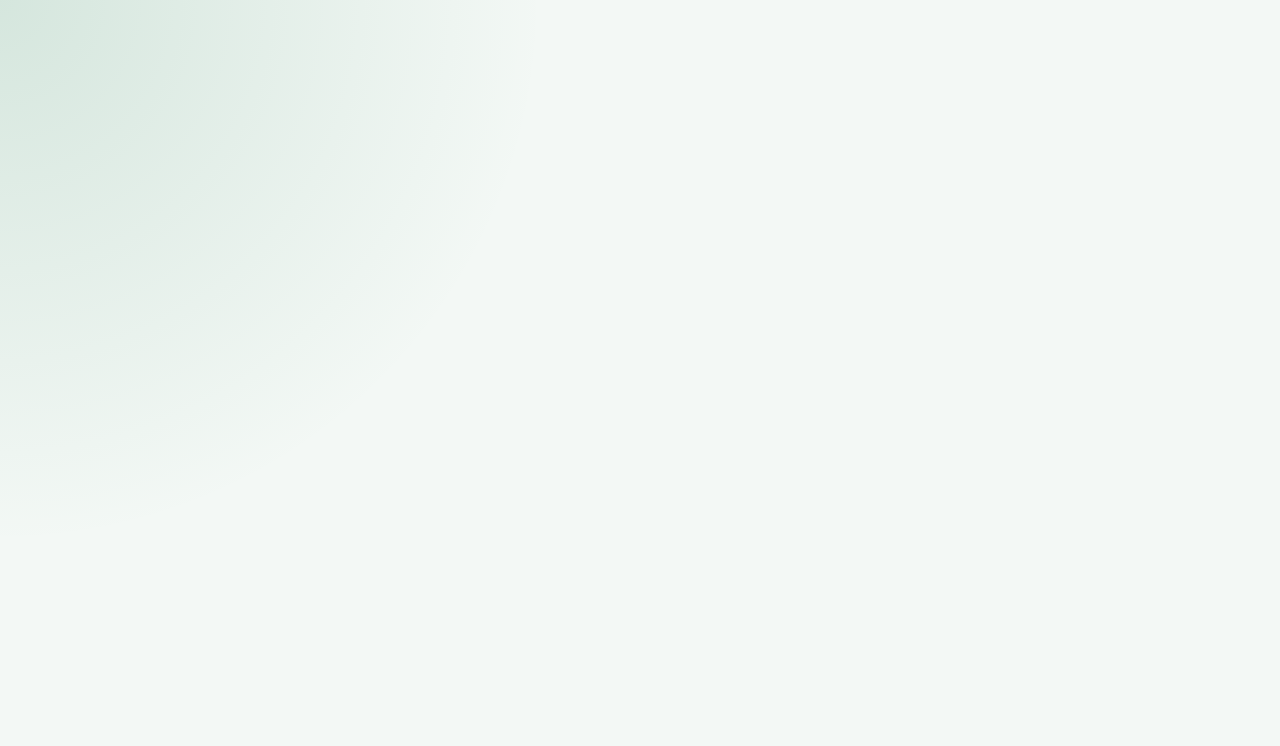
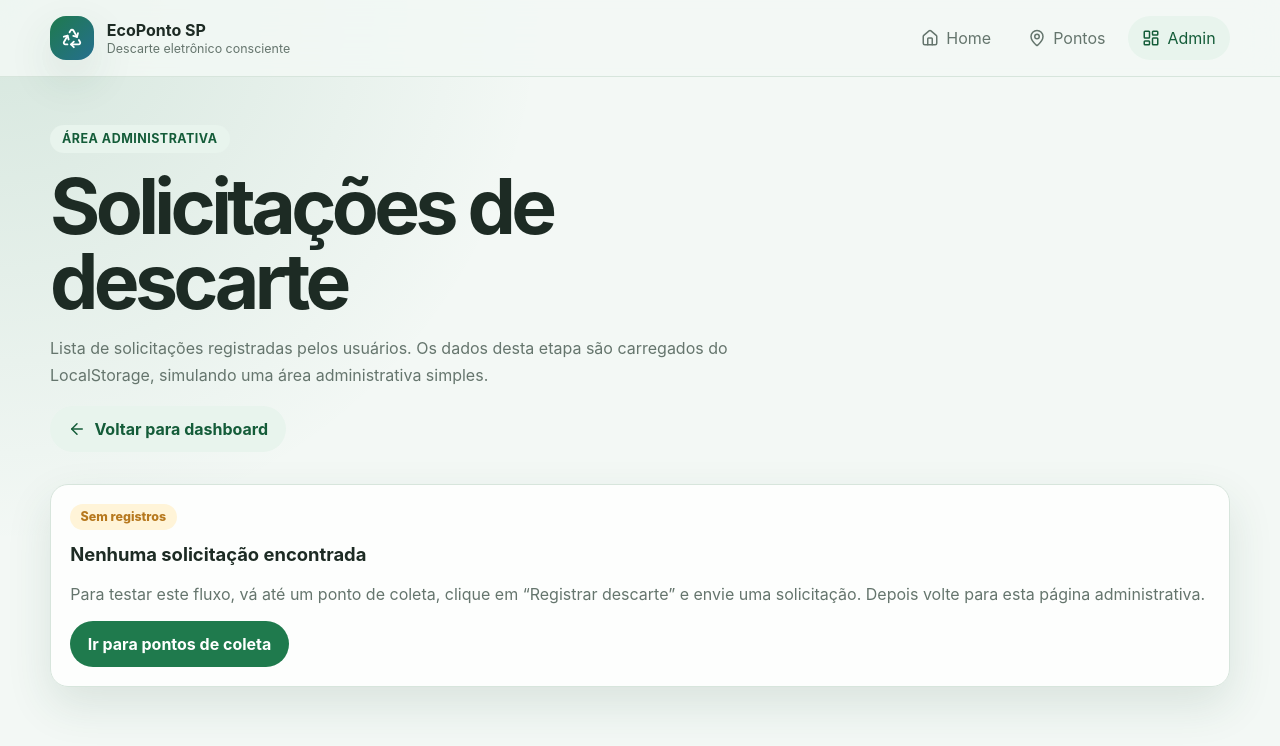
Before and after one commit to FelipeHolandaNovelino/ecoponto-sp, a React (Vite) app: page /admin/solicitacoes in a window 1280 px wide. Before the commit this address had no page. Shown: the top 746 px of the page. Built offline with nearby package versions, Linux system fonts and the light colour scheme.

Commit message:
feat: adiciona listagem administrativa de solicitacoes

```diff
--- a/src/app/routes.jsx
+++ b/src/app/routes.jsx
@@ -1,4 +1,5 @@
 import { AdminDashboardPage } from "../pages/AdminDashboardPage.jsx";
+import { AdminRequestsPage } from "../pages/AdminRequestsPage.jsx";
 import { CollectionPointDetailsPage } from "../pages/CollectionPointDetailsPage.jsx";
 import { CollectionPointsPage } from "../pages/CollectionPointsPage.jsx";
 import { DisposalRequestPage } from "../pages/DisposalRequestPage.jsx";
@@ -28,4 +29,8 @@ export const adminRoutes = [
     path: "/admin",
     element: <AdminDashboardPage />,
   },
+  {
+    path: "/admin/solicitacoes",
+    element: <AdminRequestsPage />,
+  },
 ];
--- a/src/pages/AdminDashboardPage.jsx
+++ b/src/pages/AdminDashboardPage.jsx
@@ -1,4 +1,11 @@
-import { BarChart3, ClipboardList, MapPin, Recycle } from "lucide-react";
+import {
+  BarChart3,
+  ClipboardList,
+  MapPin,
+  Recycle,
+  ArrowRight,
+} from "lucide-react";
+import { Link } from "react-router-dom";
 
 export function AdminDashboardPage() {
   return (
@@ -38,12 +45,29 @@ export function AdminDashboardPage() {
         </article>
       </div>
 
-      <div className="admin-panel-placeholder">
-        <h2>Próximos módulos administrativos</h2>
-        <p>
-          Nas próximas etapas, vamos criar o gerenciamento de pontos de coleta,
-          solicitações de descarte e gráficos com dados simulados.
-        </p>
+      <div className="content-grid">
+        <article className="collection-card">
+          <h2>Solicitações de descarte</h2>
+          <p>
+            Visualize os registros criados pelos usuários na área pública. Nesta
+            versão, os dados são lidos do LocalStorage do navegador.
+          </p>
+
+          <Link to="/admin/solicitacoes" className="primary-button">
+            Ver solicitações
+            <ArrowRight size={18} />
+          </Link>
+        </article>
+
+        <article className="collection-card">
+          <h2>Gerenciamento de pontos</h2>
+          <p>
+            Em uma próxima etapa, vamos criar o CRUD administrativo para
+            cadastrar, editar e remover pontos de coleta.
+          </p>
+
+          <span className="status-pill status-warning">Em breve</span>
+        </article>
       </div>
     </section>
   );
--- /dev/null
+++ b/src/pages/AdminRequestsPage.jsx
@@ -0,0 +1,100 @@
+import { ArrowLeft, CalendarDays, ClipboardList, PackageCheck } from "lucide-react";
+import { Link } from "react-router-dom";
+
+import { getStoredDisposalRequests } from "../features/disposal-requests/utils/disposalRequestsStorage.js";
+
+function formatDate(dateValue) {
+  if (!dateValue) {
+    return "Data não informada";
+  }
+
+  return new Intl.DateTimeFormat("pt-BR", {
+    dateStyle: "short",
+    timeStyle: "short",
+  }).format(new Date(dateValue));
+}
+
+function getRequestStatusClassName(status) {
+  const statusClasses = {
+    Pendente: "status-warning",
+    Recebido: "status-active",
+    Processado: "status-active",
+    Cancelado: "status-warning",
+  };
+
+  return statusClasses[status] || "status-warning";
+}
+
+export function AdminRequestsPage() {
+  const requests = getStoredDisposalRequests();
+
+  return (
+    <section className="page-section">
+      <div className="page-header">
+        <span className="eyebrow">Área administrativa</span>
+        <h1>Solicitações de descarte</h1>
+        <p>
+          Lista de solicitações registradas pelos usuários. Os dados desta etapa
+          são carregados do LocalStorage, simulando uma área administrativa
+          simples.
+        </p>
+
+        <Link to="/admin" className="secondary-button">
+          <ArrowLeft size={18} />
+          Voltar para dashboard
+        </Link>
+      </div>
+
+      {requests.length > 0 ? (
+        <div className="cards-column">
+          {requests.map((request) => (
+            <article key={request.id} className="collection-card">
+              <span
+                className={`status-pill ${getRequestStatusClassName(
+                  request.status
+                )}`}
+              >
+                {request.status}
+              </span>
+
+              <h2>{request.userName}</h2>
+
+              <p>
+                <PackageCheck size={16} />
+                {request.quantity}x {request.wasteType}
+              </p>
+
+              <p>
+                <ClipboardList size={16} />
+                {request.collectionPointName}
+              </p>
+
+              <p>
+                <CalendarDays size={16} />
+                Registrado em {formatDate(request.createdAt)}
+              </p>
+
+              {request.notes ? <p>{request.notes}</p> : null}
+            </article>
+          ))}
+        </div>
+      ) : (
+        <article className="collection-card">
+          <span className="status-pill status-warning">Sem registros</span>
+
+          <h2>Nenhuma solicitação encontrada</h2>
+
+          <p>
+            Para testar este fluxo, vá até um ponto de coleta, clique em
+            “Registrar descarte” e envie uma solicitação. Depois volte para esta
+            página administrativa.
+          </p>
+
+          <Link to="/pontos" className="primary-button">
+            Ir para pontos de coleta
+          </Link>
+        </article>
+      )}
+    </section>
+  );
+}
```
